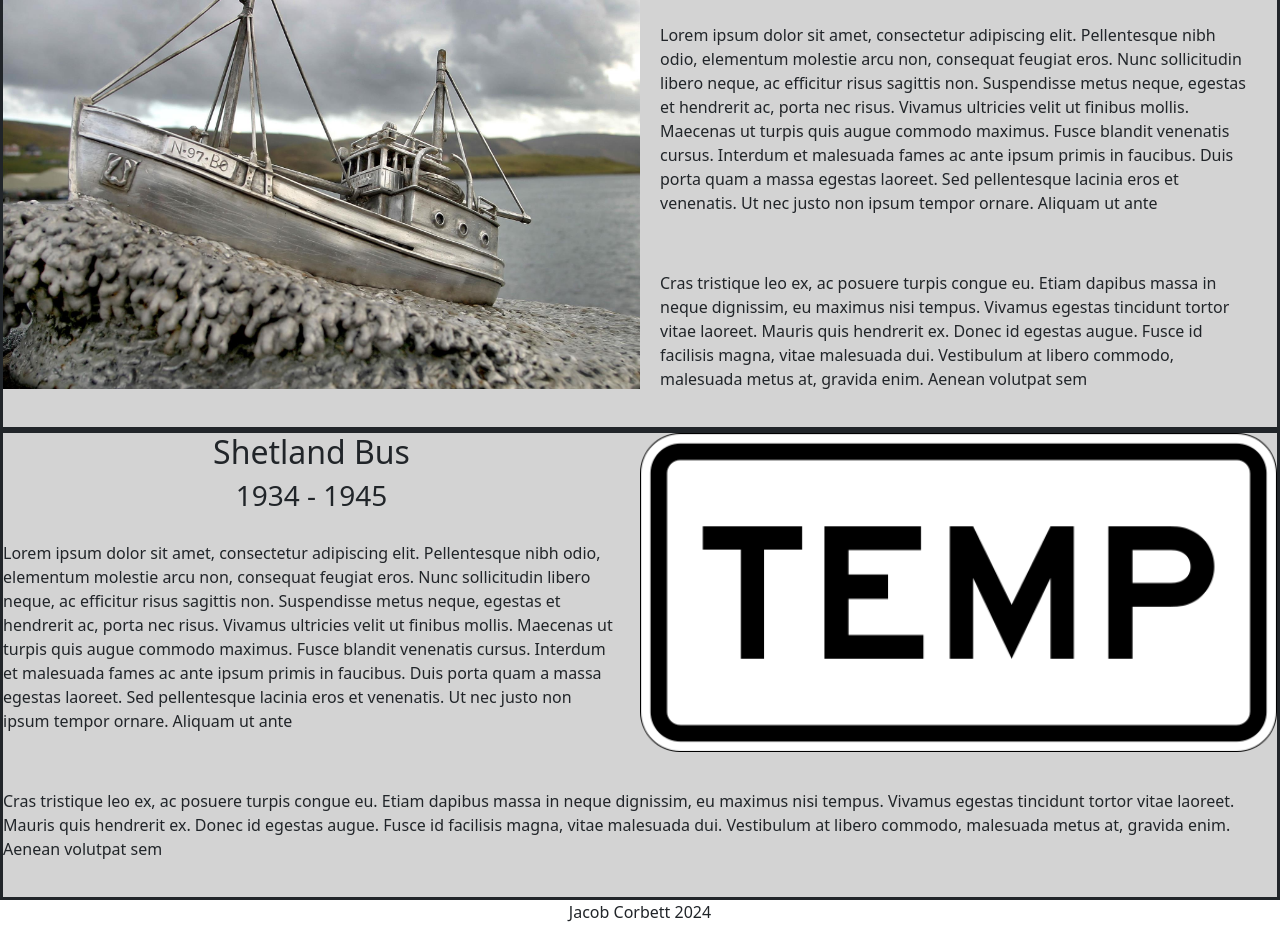
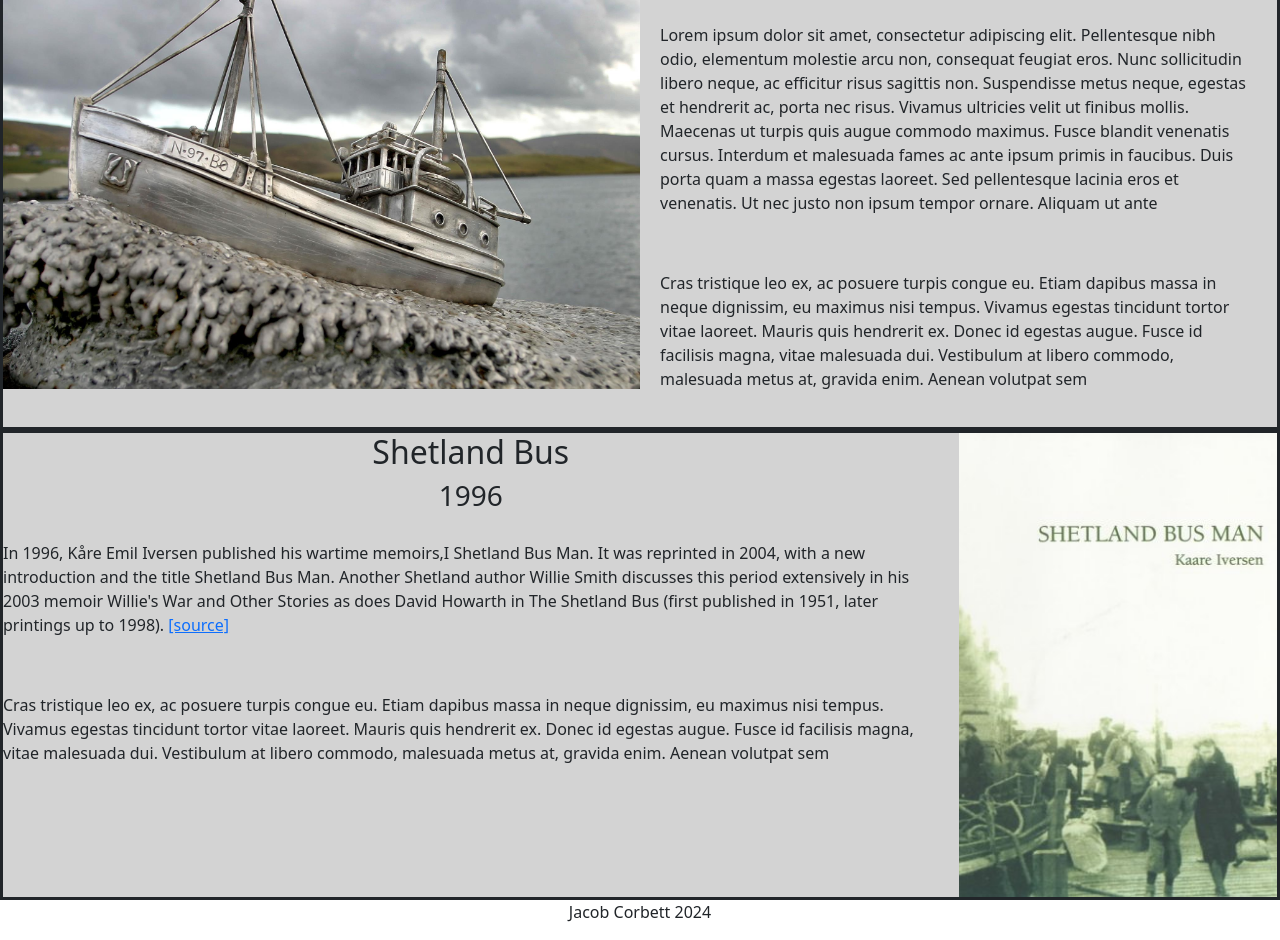
Before and after one commit to mightymander/CS1534_Assessment_1, a plain HTML site: page history.html in a window 1280 px wide. Shown: the part 1359-2299 px from the top of the page. Drawn offline with nearby package versions, Linux system fonts and the light colour scheme.

Commit message:
finished history page

```diff
--- a/history.html
+++ b/history.html
@@ -156,26 +156,21 @@
 
 
     <div class="history_image_right">
-        <img src="/IMGS/temp.png" class="img-fluid" alt="...">
+        <img src="/IMGS/shetland_bus_man_book.jpg" class="img-fluid" alt="..." style="width: 25%;">
 
 
 
         <h2 class="text-center">Shetland Bus</h2>
-        <h3 class="text-center">1934 - 1945</h3>
+        <h3 class="text-center">1996</h3>
 
-        <p>Lorem ipsum dolor sit amet, consectetur adipiscing elit. Pellentesque nibh odio, elementum
-            molestie arcu non,
-            consequat
-            feugiat eros. Nunc sollicitudin libero neque, ac efficitur risus sagittis non. Suspendisse metus neque,
-            egestas et
-            hendrerit ac, porta nec risus. Vivamus ultricies velit ut finibus mollis. Maecenas ut turpis quis augue
-            commodo maximus.
-            Fusce blandit venenatis cursus. Interdum et malesuada fames ac ante ipsum primis in faucibus. Duis porta
-            quam a massa
-            egestas laoreet. Sed pellentesque lacinia eros et venenatis. Ut nec justo non ipsum tempor ornare. Aliquam
-            ut ante
+        <p>In 1996, Kåre Emil Iversen published his wartime memoirs,I Shetland Bus Man. It was reprinted in 2004, with a
+            new
+            introduction and the title Shetland Bus Man. Another Shetland author Willie Smith discusses this period
+            extensively in
+            his 2003 memoir Willie's War and Other Stories as does David Howarth in The Shetland Bus (first published in
+            1951, later
+            printings up to 1998). <a href="https://en.wikipedia.org/wiki/Scalloway">[source]</a>
         </p>
-
         <p> Cras tristique leo ex, ac posuere turpis congue eu. Etiam dapibus massa in neque dignissim, eu maximus nisi
             tempus.
             Vivamus egestas tincidunt tortor vitae laoreet. Mauris quis hendrerit ex. Donec id egestas augue. Fusce id
```
Also changed, not shown: IMGS/shetland_bus_man_book.jpg (added).
